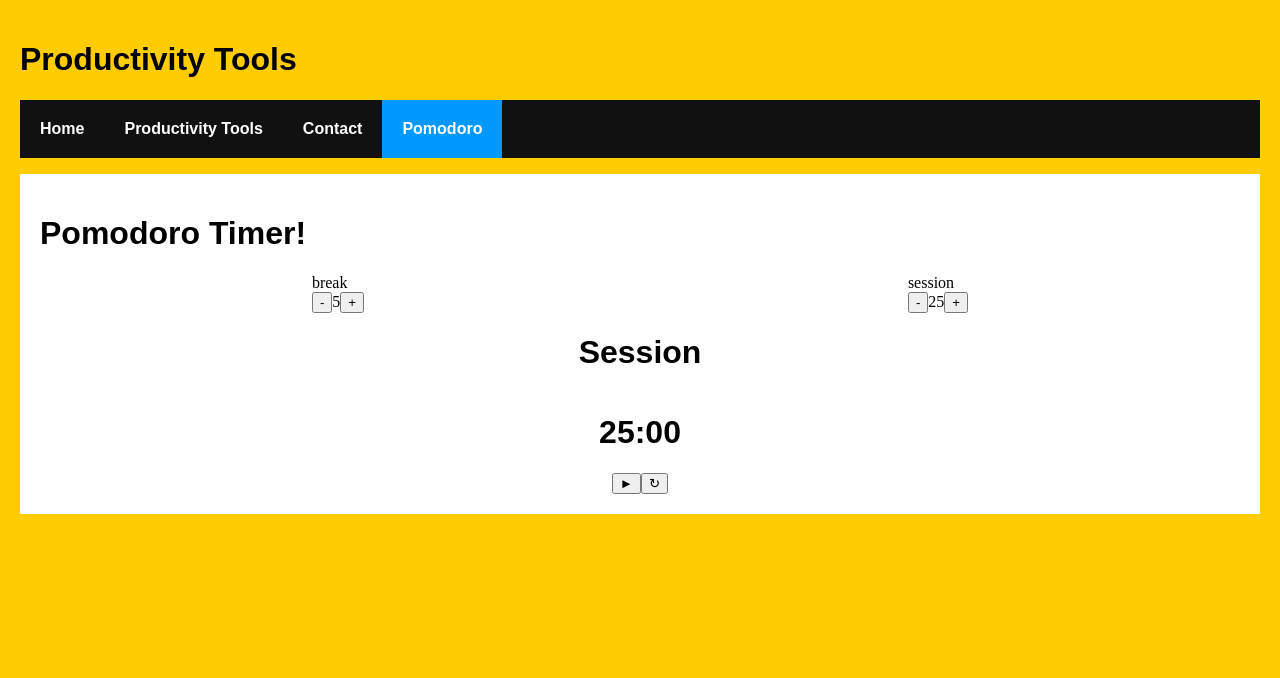
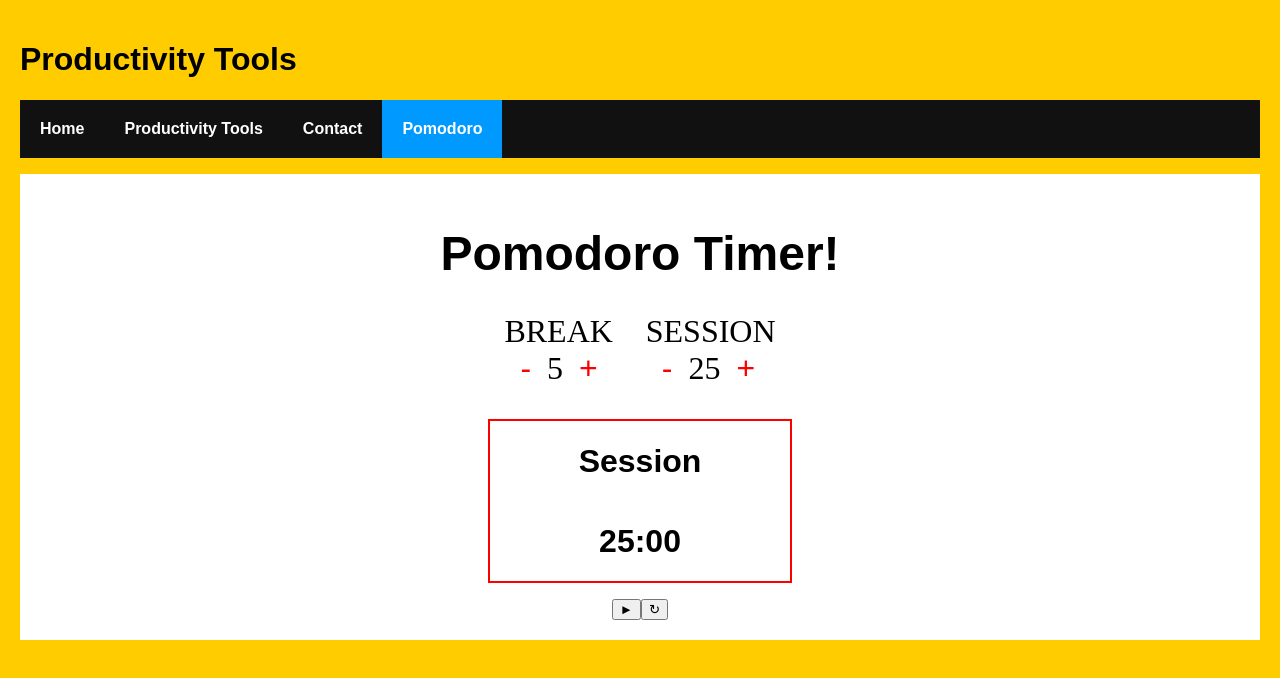
Before and after one commit to chingu-voyages/v8-geckos-team-01, a React app: page /#/pomodoro in a window 1280 px wide. Built offline with nearby package versions, Linux system fonts and the light colour scheme.

Commit message:
Changed Styling of the pomodoro timer

```diff
--- a/src/Pomodoro/Pomodoro.css
+++ b/src/Pomodoro/Pomodoro.css
@@ -1,6 +1,28 @@
-.settings {
+/* =======================================
+============== CONTENT ===============
+===================================== */
+
+.all-content {
+  display: flex;
+  align-items: center;
+  justify-content: center;
+  flex-direction: column;
+}
+
+/* =======================================
+============== BUTTONS ===============
+===================================== */
+
+.p-title {
+  text-align: center;
+  font-size: 3rem;
+}
+
+.button-settings {
   display: flex;
   justify-content: space-around;
+  font-size: 2rem;
+  text-transform: uppercase;
 }
 
 .PomodoroButtons {
@@ -11,14 +33,31 @@
 
 .PomodoroButton-controls {
   display: flex;
-  justify-content: center;
-  align-items: center;
 }
 
+.timeButton {
+  border: none;
+  color: red;
+  font-size: 2rem;
+  background-color: white;
+  padding: 0 1rem;
+}
+
+.buttonss {
+  padding: 0 1rem;
+}
+
+/* =======================================
+============== Timer ===============
+===================================== */
+
 .Timer {
+  margin: 2rem 0rem 1rem 0rem;
   display: flex;
   flex-direction: column;
   align-items: center;
+  border: 2px solid red;
+  width: 25%;
 }
 
 .Controls {
--- a/src/Pomodoro/PomodoroButtons.js
+++ b/src/Pomodoro/PomodoroButtons.js
@@ -1,13 +1,15 @@
-import React, { Component } from "react";
+import React from "react";
 
 const PomodoroButtons = ({ type, value, handleClick }) => {
   return (
     <div className="PomodoroButtons">
       <div>
-        <div id={`${type}-label`}>{`${type}`}</div>
+        <div id={`${type}-label`} className="buttonss">
+          {`${type}`}
           <div className="PomodoroButton-controls">
             <button
               id={`${type}-decrement`}
+              className="timeButton"
               onClick={() => handleClick(false, `${type}`)}
             >
               -
@@ -15,15 +17,14 @@ const PomodoroButtons = ({ type, value, handleClick }) => {
             <div id={`${type}-length`}>{value}</div>
             <button
               id={`${type}-session`}
+              className="timeButton"
               onClick={() => handleClick(true, `${type}`)}
             >
               +
             </button>
           </div>
         </div>
-      {/* <button onClick={props.handleClick || props.incrementTime}>+</button>
-
-      <button onClick={props.decrementTime}>-</button> */}
+      </div>
     </div>
   );
 };
--- a/src/Pomodoro/PomodoroTimer.js
+++ b/src/Pomodoro/PomodoroTimer.js
@@ -1,9 +1,10 @@
 import React, { Component } from "react";
+import moment from "moment";
 import Timer from "./Timer";
 import WorkController from "./WorkController";
 import PomodoroButtons from "./PomodoroButtons";
 import "./Pomodoro.css";
-import moment from "moment";
+
 import Controls from "./Controls";
 
 class PomodoroTimer extends Component {
@@ -41,12 +42,10 @@ class PomodoroTimer extends Component {
 
   render() {
     return (
-      <div>
-        <h1>Pomodoro Timer!</h1>
-        {/* <Timer startCount={this.state.time} />
-        <WorkController time={this.state.time} /> */}
+      <div className="all-content">
+        <h1 className="p-title">Pomodoro Timer!</h1>
 
-        <div className="settings">
+        <div className="button-settings">
           <PomodoroButtons
             type="break"
             handleClick={this.handleSetTimer}
```
Lines whose indentation alone changed are shown as unchanged.
